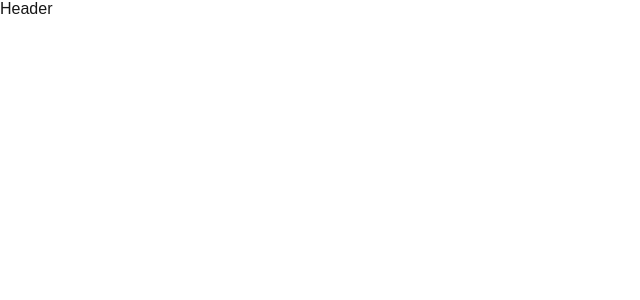
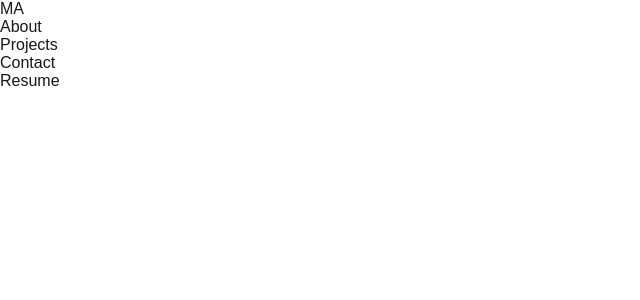
Before and after one commit to Moamal-2000/moamal-alaa, a Next.js app: page / in a window 1280 px wide. Shown: the top 300 px of the page, without its empty margins (0-640 px from the left). Built offline with nearby package versions, Linux system fonts and the light colour scheme.

Commit message:
update: add HTML stricture & CSS selectors to the Header

```diff
--- a/src/components/Header/Header.jsx
+++ b/src/components/Header/Header.jsx
@@ -1,5 +1,29 @@
+import s from "./Header.module.scss";
+
 const Header = () => {
-  return <div>Header</div>;
+  return (
+    <header className={s.header}>
+      <div className={s.logo}>MA</div>
+
+      <nav className={s.navLinks}>
+        <ul>
+          <li>
+            <a href="#about-section">About</a>
+          </li>
+          <li>
+            <a href="#projects-section">Projects</a>
+          </li>
+          <li>
+            <a href="#contact-section">Contact</a>
+          </li>
+        </ul>
+      </nav>
+
+      <a className={s.resume} href="#">
+        Resume
+      </a>
+    </header>
+  );
 };
 
 export default Header;
--- a/src/components/Header/Header.module.scss
+++ b/src/components/Header/Header.module.scss
@@ -0,0 +1,21 @@
+.header {}
+
+.header .logo {}
+
+.header .navLinks {}
+
+.header .navLinks {}
+
+.header .navLinks ul {}
+
+.header .navLinks ul li {}
+
+.header .navLinks ul li a {
+
+  &:hover {}
+}
+
+.header .resume {
+
+  &:hover {}
+}
```
